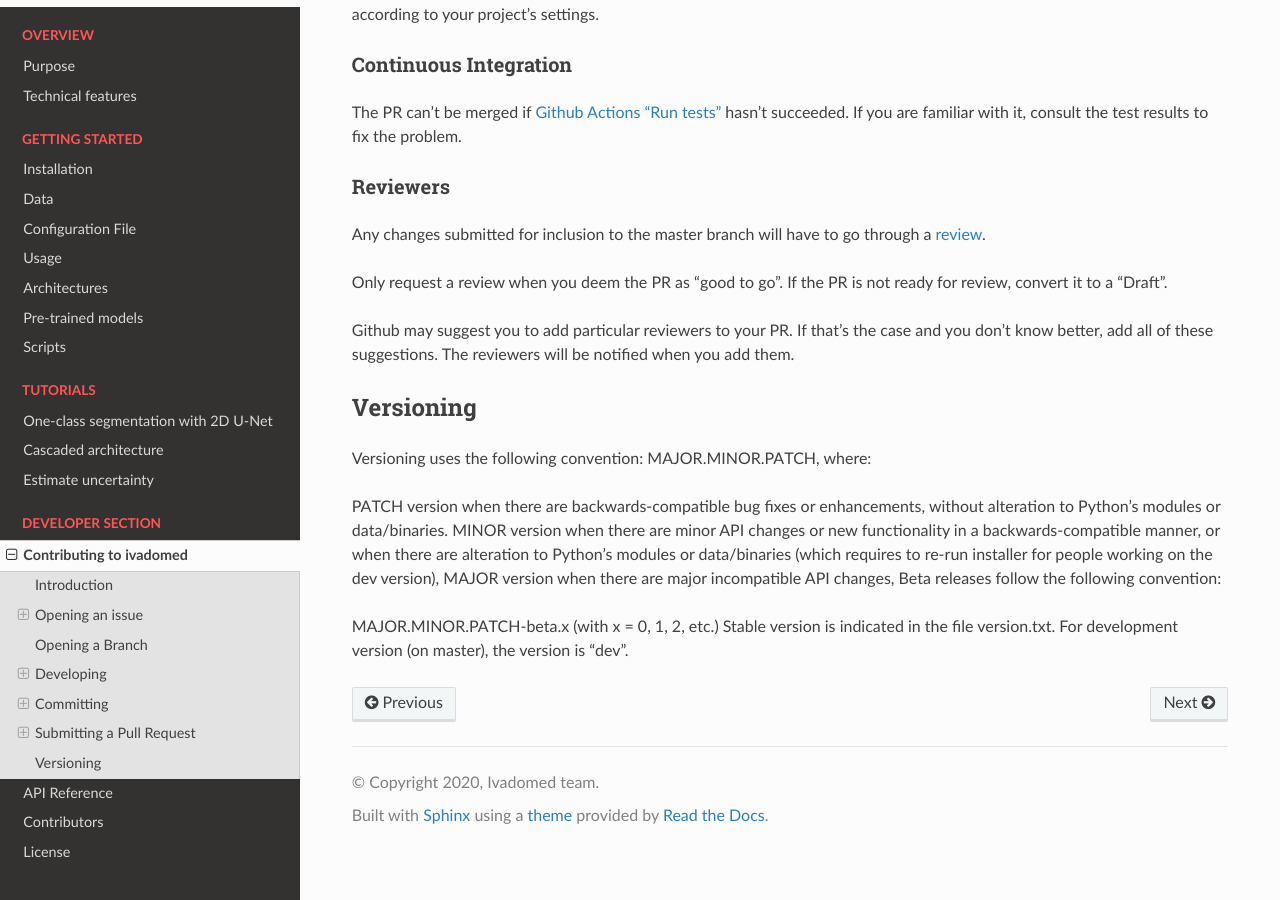
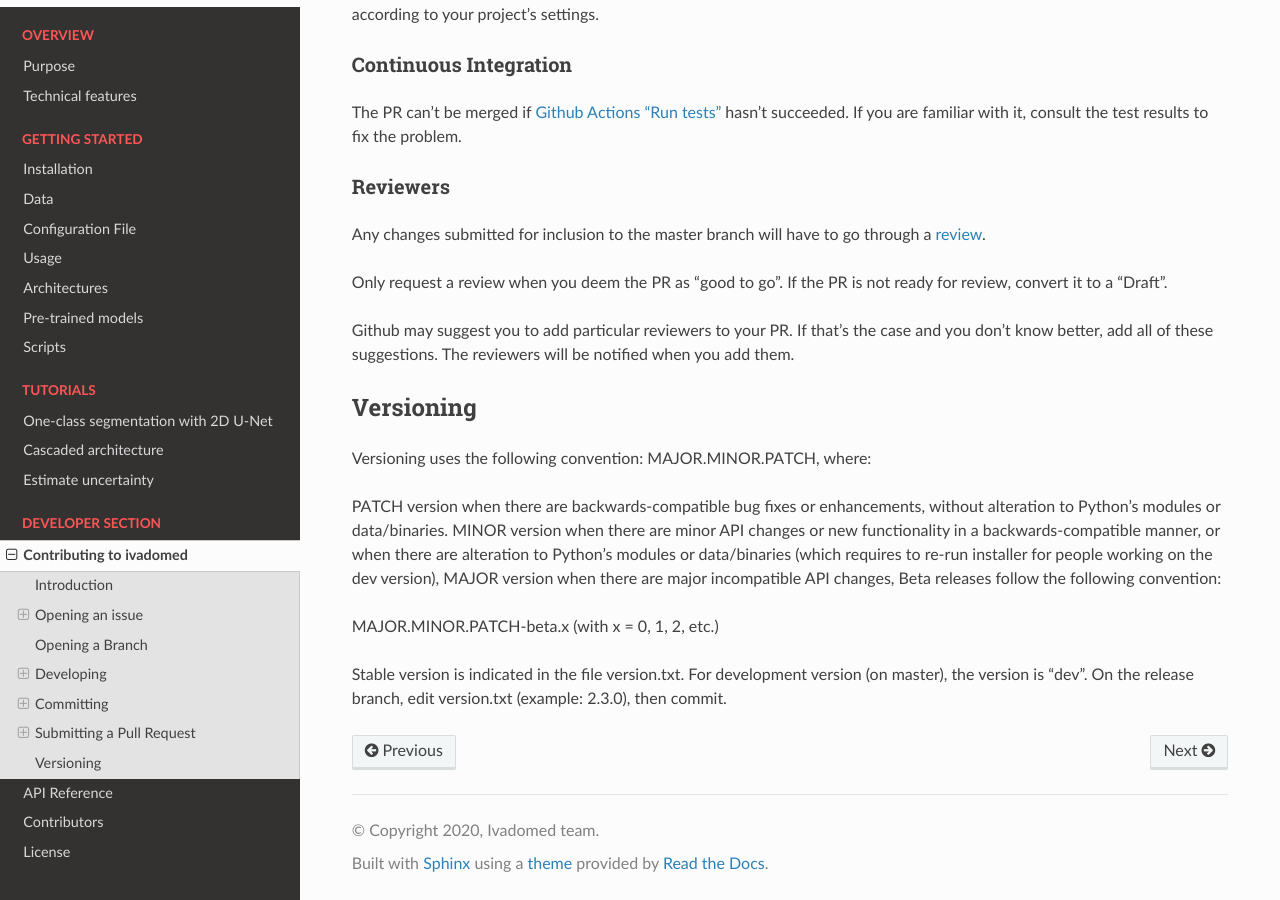
Before and after one commit to ivadomed/ivadomed, a Sphinx documentation site: the page built from docs/source/contributing.rst, in a window 1280 px wide and 900 px high, scrolled down 4197 px. Built offline with Sphinx 7.4.7 and the Read the Docs theme 2.0.0, drawn with Linux system fonts in a browser that asks for light colours; the version number could not be read and is left out.

Commit message:
version doc

```diff
--- a/docs/source/contributing.rst
+++ b/docs/source/contributing.rst
@@ -279,6 +279,8 @@ modules or data/binaries (which requires to re-run installer for people
 working on the dev version), MAJOR version when there are major
 incompatible API changes, Beta releases follow the following convention:
 
-MAJOR.MINOR.PATCH-beta.x (with x = 0, 1, 2, etc.) Stable version is
-indicated in the file version.txt. For development version (on master),
-the version is "dev".
+MAJOR.MINOR.PATCH-beta.x (with x = 0, 1, 2, etc.)
+
+Stable version is indicated in the file version.txt. For development
+version (on master), the version is "dev". On the release branch, edit
+version.txt (example: 2.3.0), then commit.
```
